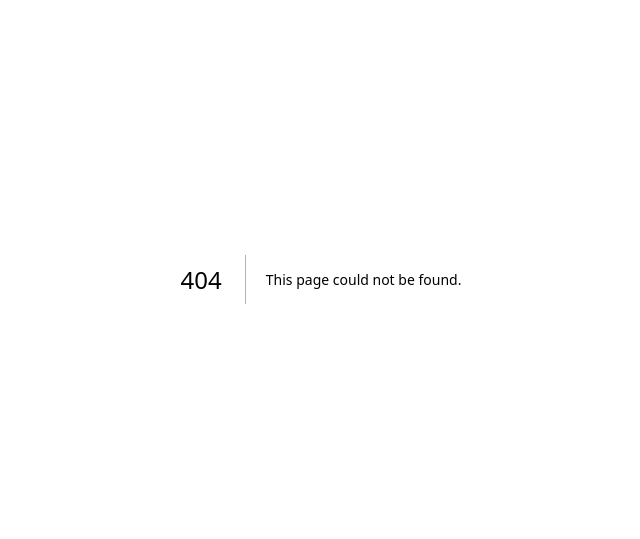
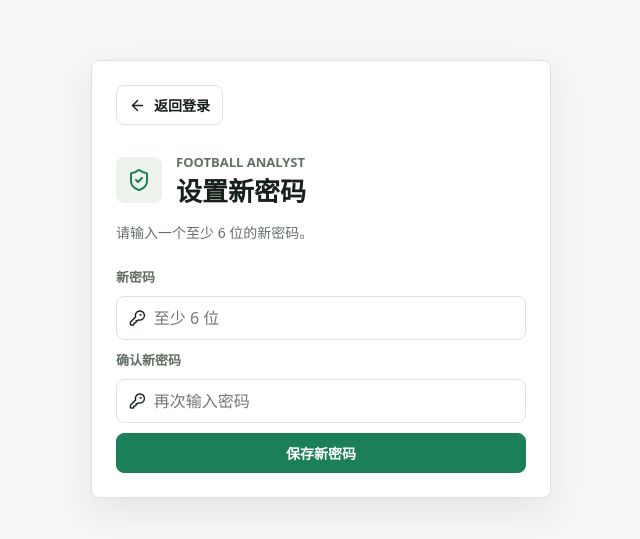
Before and after one commit to tszming1021/football-analystv2, a Next.js app in the folder web/: page /reset-password in a window 1280 px wide. Before the commit this address had no page. Shown: the part 121-660 px from the top of the page, without its empty margins (319-959 px from the left). Built offline with nearby package versions, Linux system fonts and the light colour scheme; no server answers.

Commit message:
redesign standard auth flow

```diff
--- a/web/app/globals.css
+++ b/web/app/globals.css
@@ -175,6 +175,9 @@ h1 span {
 .auth-tab.active { background: var(--surface); color: var(--accent); box-shadow: 0 2px 6px rgba(34, 43, 36, 0.1); }
 .auth-form { display: grid; gap: 10px; margin-top: 22px; }
 .auth-form label { color: var(--muted); font-size: 13px; font-weight: 760; }
+.field-heading { display: flex; align-items: center; justify-content: space-between; gap: 12px; }
+.field-link { color: var(--accent); font-size: 12px; font-weight: 760; text-decoration: none; }
+.field-link:hover { text-decoration: underline; }
 .captcha-block { display: grid; gap: 10px; }
 .captcha-row { display: flex; align-items: center; gap: 8px; }
 .captcha-code { display: grid; min-height: 42px; flex: 1; place-items: center; border: 1px dashed var(--accent); border-radius: 8px; background: var(--surface-2); color: var(--ink); font-size: 21px; font-weight: 900; letter-spacing: 5px; }
@@ -184,6 +187,8 @@ h1 span {
 .input-wrap input, .code-input { width: 100%; min-height: 42px; border: 1px solid var(--line); border-radius: 8px; padding: 0 12px; color: var(--ink); font: inherit; outline: none; }
 .input-wrap input { min-height: 40px; border: 0; padding: 0; }
 .input-wrap:focus-within, .code-input:focus { border-color: var(--accent); }
+.password-toggle { display: grid; width: 30px; height: 30px; flex: 0 0 30px; place-items: center; border: 0; border-radius: 6px; background: transparent; color: var(--muted); cursor: pointer; }
+.password-toggle:hover { background: var(--surface-2); color: var(--accent); }
 .auth-message { display: flex; align-items: flex-start; gap: 7px; color: var(--accent); }
 .locked-panel { display: grid; justify-items: center; gap: 12px; border: 1px solid var(--line); border-radius: 8px; background: var(--surface); box-shadow: var(--shadow); padding: 64px 24px; text-align: center; }
 .locked-panel > svg { color: var(--warning); }
--- /dev/null
+++ b/web/app/reset-password/page.tsx
@@ -0,0 +1,35 @@
+"use client";
+
+import Link from "next/link";
+import { AlertCircle, ArrowLeft, KeyRound, ShieldCheck } from "lucide-react";
+import { FormEvent, useState } from "react";
+import { useRouter } from "next/navigation";
+import { getBrowserClient } from "../../lib/supabase/browser";
+
+export default function ResetPasswordPage() {
+  const router = useRouter();
+  const client = getBrowserClient();
+  const [password, setPassword] = useState("");
+  const [confirmPassword, setConfirmPassword] = useState("");
+  const [message, setMessage] = useState("");
+  const [busy, setBusy] = useState(false);
+
+  async function submit(event: FormEvent) {
+    event.preventDefault();
+    if (!client) { setMessage("网站还缺少 Supabase 公钥配置，请联系管理员。"); return; }
+    if (password !== confirmPassword) { setMessage("两次输入的密码不一致。"); return; }
+    setBusy(true); setMessage("");
+    const { error } = await client.auth.updateUser({ password });
+    setBusy(false);
+    if (error) { setMessage("重置失败，请重新打开邮件中的链接。 "); return; }
+    router.replace("/login?reset=success");
+  }
+
+  return <main className="auth-shell"><div className="auth-card">
+    <Link href="/login" className="back-link"><ArrowLeft size={17} /> 返回登录</Link>
+    <div className="auth-title"><div className="auth-icon"><ShieldCheck size={24} /></div><div><p className="eyebrow">Football Analyst</p><h1>设置新密码</h1></div></div>
+    <p className="auth-copy">请输入一个至少 6 位的新密码。</p>
+    <form onSubmit={submit} className="auth-form"><label htmlFor="new-password">新密码</label><div className="input-wrap"><KeyRound size={18} /><input id="new-password" type="password" required minLength={6} value={password} onChange={(event) => setPassword(event.target.value)} placeholder="至少 6 位" autoComplete="new-password" /></div><label htmlFor="new-confirm-password">确认新密码</label><div className="input-wrap"><KeyRound size={18} /><input id="new-confirm-password" type="password" required minLength={6} value={confirmPassword} onChange={(event) => setConfirmPassword(event.target.value)} placeholder="再次输入密码" autoComplete="new-password" /></div><button className="primary-button" disabled={busy}>{busy ? "保存中..." : "保存新密码"}</button></form>
+    {message && <p className="auth-message"><AlertCircle size={16} />{message}</p>}
+  </div></main>;
+}
```
Also changed, not shown: web/app/auth/callback/route.ts (added, +11 -0 lines), web/app/forgot-password/page.tsx (added, +30 -0 lines), web/components/AuthForm.tsx (+10 -8 lines), 1 other file (tests, documents, lock files or other folders).
